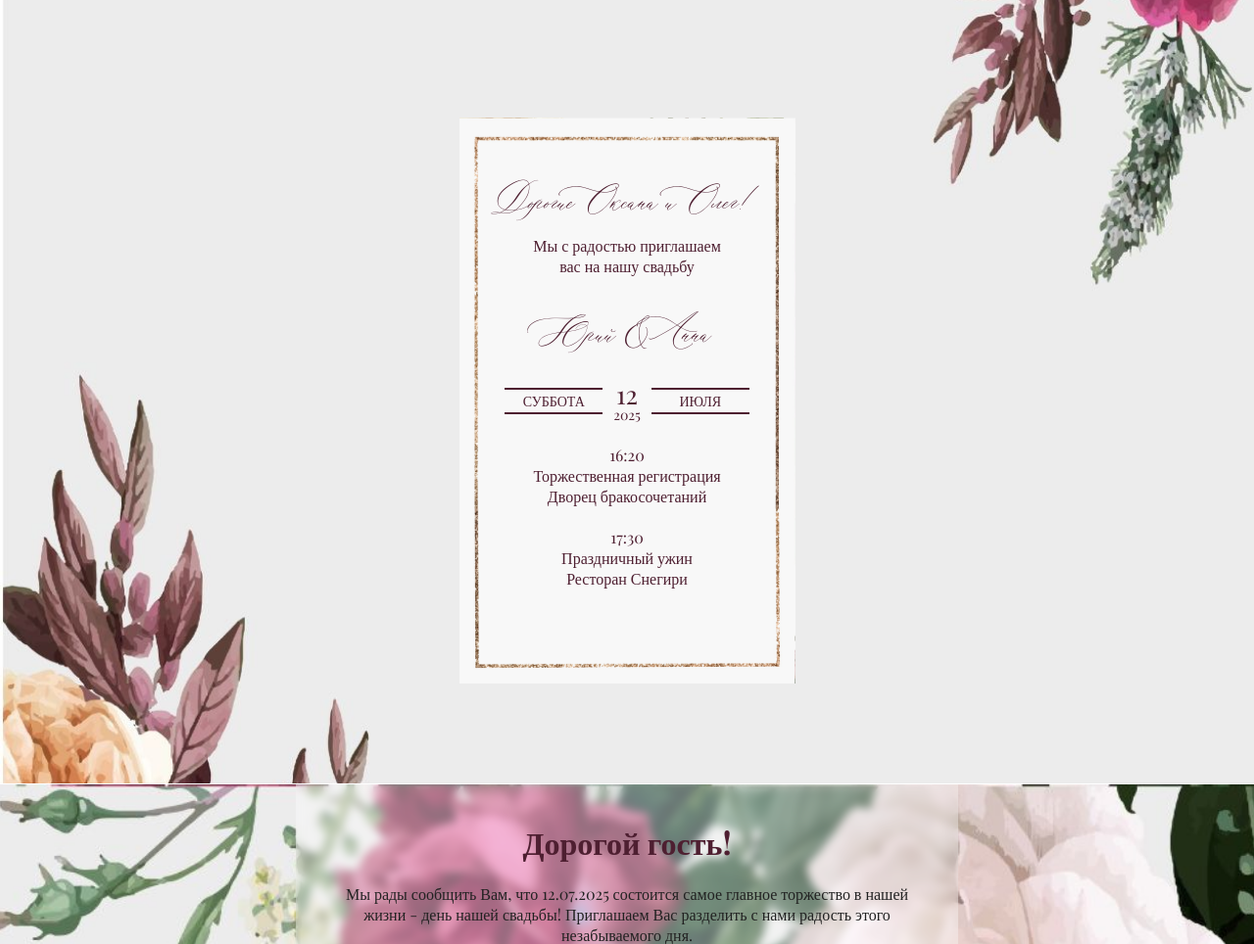
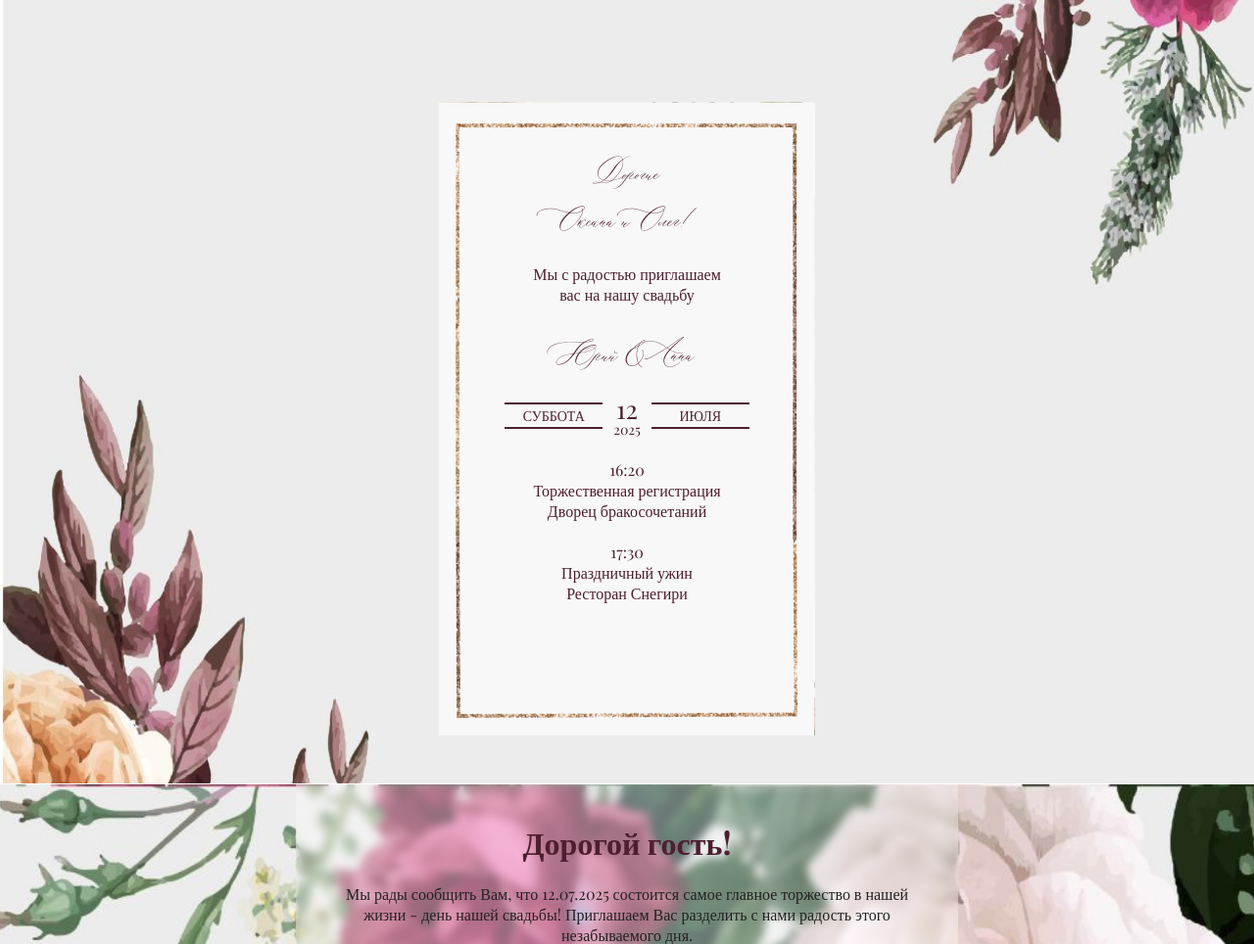
Before and after one commit to urakobzar/urakobzar.github.io, a PHP site: page /Oksana.html in a window 1280 px wide. Shown: the top 964 px of the page at 98% size. Run offline with PHP 8.4, Linux system fonts and the light colour scheme.

```diff
--- a/WeddingInvitation/Alexander.html
+++ b/WeddingInvitation/Alexander.html
@@ -25,9 +25,9 @@
         <div class="header-content">
             <br>
             <h1 class="heading">
-                <span class="heading-subtext">Дорогие Александр и Яна!</span>
+                <span class="heading-subtext names">Дорогие<br>Александр и Яна!</span>
                 <span class="sub-heading">
-                    Мы с радостью приглашаем
+                    <br>Мы с радостью приглашаем
                     <br>вас на нашу свадьбу
                 </span>
                 <br>
--- a/WeddingInvitation/Michail.html
+++ b/WeddingInvitation/Michail.html
@@ -25,9 +25,9 @@
         <div class="header-content">
             <br>
             <h1 class="heading">
-                <span class="heading-subtext">Дорогие Михаил и Татьяна!</span>
+                <span class="heading-subtext names">Дорогие<br>Михаил и Татьяна!</span>
                 <span class="sub-heading">
-                    Мы с радостью приглашаем
+                    <br>Мы с радостью приглашаем
                     <br>вас на нашу свадьбу
                 </span>
                 <br>
--- a/WeddingInvitation/Oksana.html
+++ b/WeddingInvitation/Oksana.html
@@ -25,9 +25,9 @@
         <div class="header-content">
             <br>
             <h1 class="heading">
-                <span class="heading-subtext">Дорогие Оксана и Олег!</span>
+                <span class="heading-subtext names">Дорогие<br>Оксана и Олег!</span>
                 <span class="sub-heading">
-                    Мы с радостью приглашаем
+                    <br>Мы с радостью приглашаем
                     <br>вас на нашу свадьбу
                 </span>
                 <br>
--- a/WeddingInvitation/Svetlana.html
+++ b/WeddingInvitation/Svetlana.html
@@ -24,9 +24,9 @@
         <div class="header-content">
             <br>
             <h1 class="heading">
-                <span class="heading-subtext">Дорогие Светлана и Эдуард!</span>
+                <span class="heading-subtext names">Дорогие<br>Светлана и Эдуард!</span>
                 <span class="sub-heading">
-                    Мы с радостью приглашаем
+                    <br>Мы с радостью приглашаем
                     <br>вас на нашу свадьбу
                 </span>
                 <br>
--- a/WeddingInvitation/theme.css
+++ b/WeddingInvitation/theme.css
@@ -18,9 +18,13 @@ html, body {
     font-size: 65px !important;
 }
 
+.names {
+    line-height: 1;
+}
+
 .header-content {
     width: 90%;
-    height: 85%;
+    height: 93%;
     max-width: 800px;
     margin: 0 auto;
     padding: 2vh 0;
@@ -37,9 +41,9 @@ html, body {
     background-position: 50% 50%;
     background-attachment: scroll;
     background-size: cover;
-    height: 85vh;
+    height: 87vh;
     margin: 0;
-    padding-top: 15vh;
+    padding-top: 13vh;
     border-bottom: 1px solid rgb(255, 255, 255);
     font-weight: normal;
 }
@@ -53,7 +57,7 @@ html, body {
     color: #4E1F31;
     display: block;
     font-family: 'Saint Amour Script';
-    font-size: 60px;
+    font-size: 3em;
     font-weight: normal;
 }
 
```
